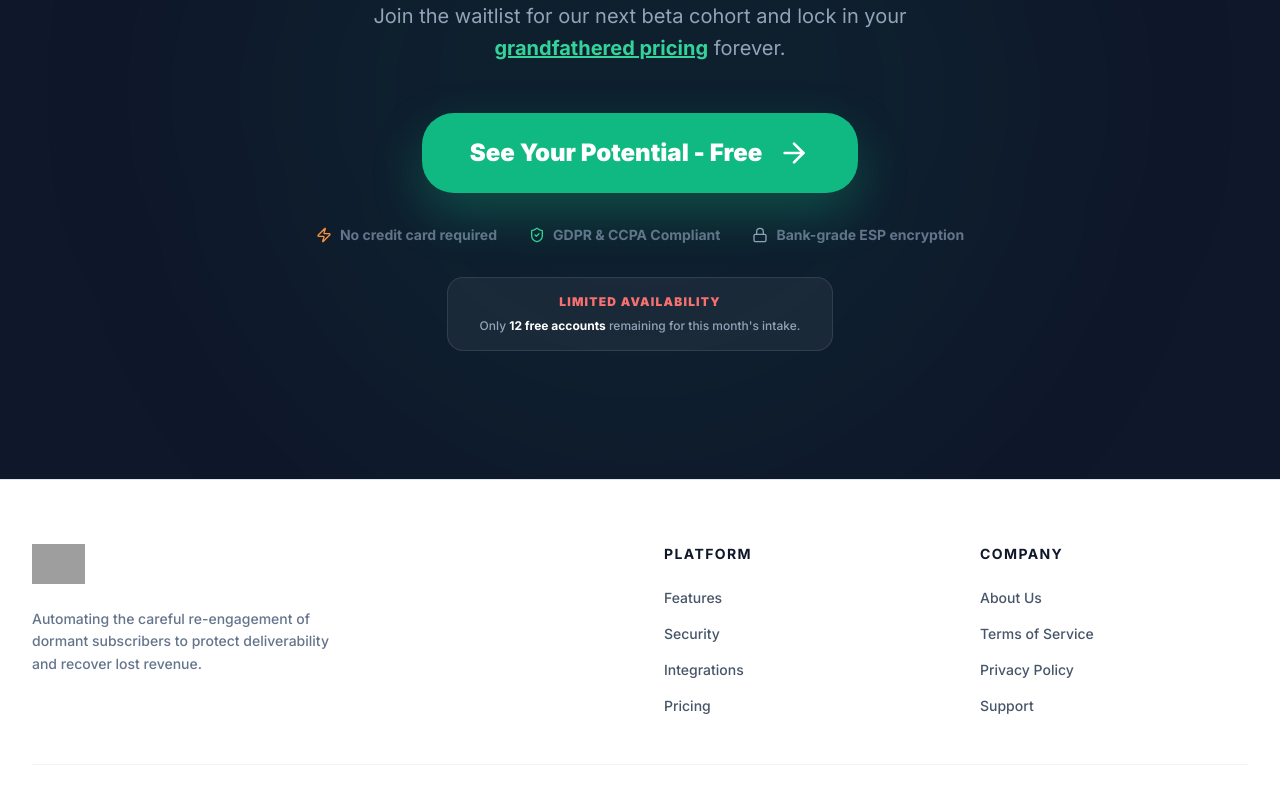
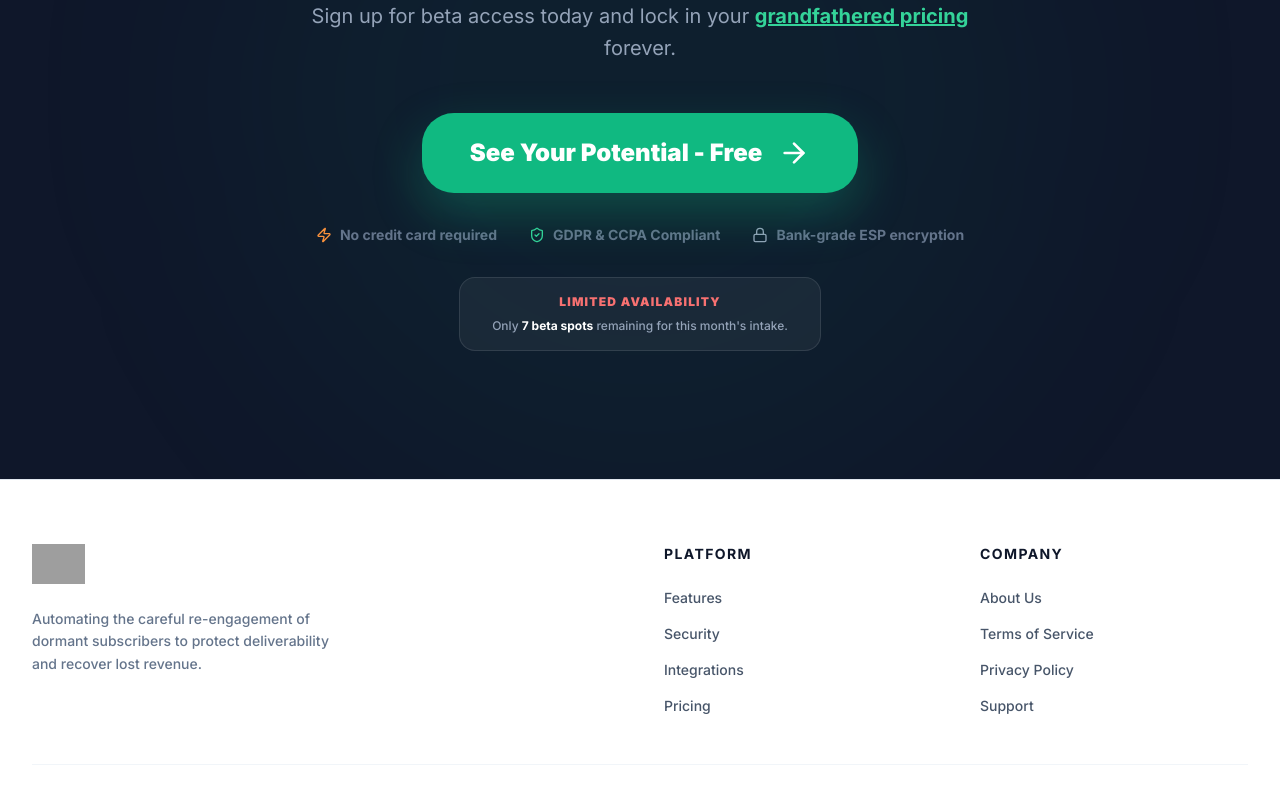
Before and after one commit to pjexec/reengageprolander1, a React (Vite) app: page / in a window 1280 px wide. Shown: the part 8807-9604 px from the top of the page. Built offline with nearby package versions, Linux system fonts and the light colour scheme; grey boxes are pictures that could not be loaded.

Commit message:
Update FinalCTA: replace waitlist text with beta sign-up messaging, change to 7 beta spots

```diff
--- a/components/FinalCTA.tsx
+++ b/components/FinalCTA.tsx
@@ -7,11 +7,11 @@ const FinalCTA: React.FC = () => {
     <section className="py-32 bg-slate-900 overflow-hidden relative">
       <div className="max-w-4xl mx-auto px-4 sm:px-6 lg:px-8 text-center relative z-10">
         <h2 className="text-4xl sm:text-6xl font-black text-white mb-10 leading-[1.1]">
-          Stop Wasting Your <br/>Marketing Budget.
+          Stop Wasting Your <br />Marketing Budget.
         </h2>
 
         <p className="text-xl text-slate-400 mb-12 max-w-2xl mx-auto leading-relaxed">
-          Join the waitlist for our next beta cohort and lock in your <span className="text-emerald-400 font-bold underline">grandfathered pricing</span> forever.
+          Sign up for beta access today and lock in your <span className="text-emerald-400 font-bold underline">grandfathered pricing</span> forever.
         </p>
 
         <div className="flex flex-col items-center space-y-8">
@@ -41,7 +41,7 @@ const FinalCTA: React.FC = () => {
           <div className="bg-white/5 border border-white/10 px-8 py-4 rounded-2xl max-w-md mx-auto">
             <p className="text-xs text-slate-400 font-medium">
               <span className="text-red-400 font-black uppercase tracking-widest block mb-2">Limited Availability</span>
-              Only <span className="text-white font-bold">12 free accounts</span> remaining for this month's intake.
+              Only <span className="text-white font-bold">7 beta spots</span> remaining for this month's intake.
             </p>
           </div>
         </div>
```
